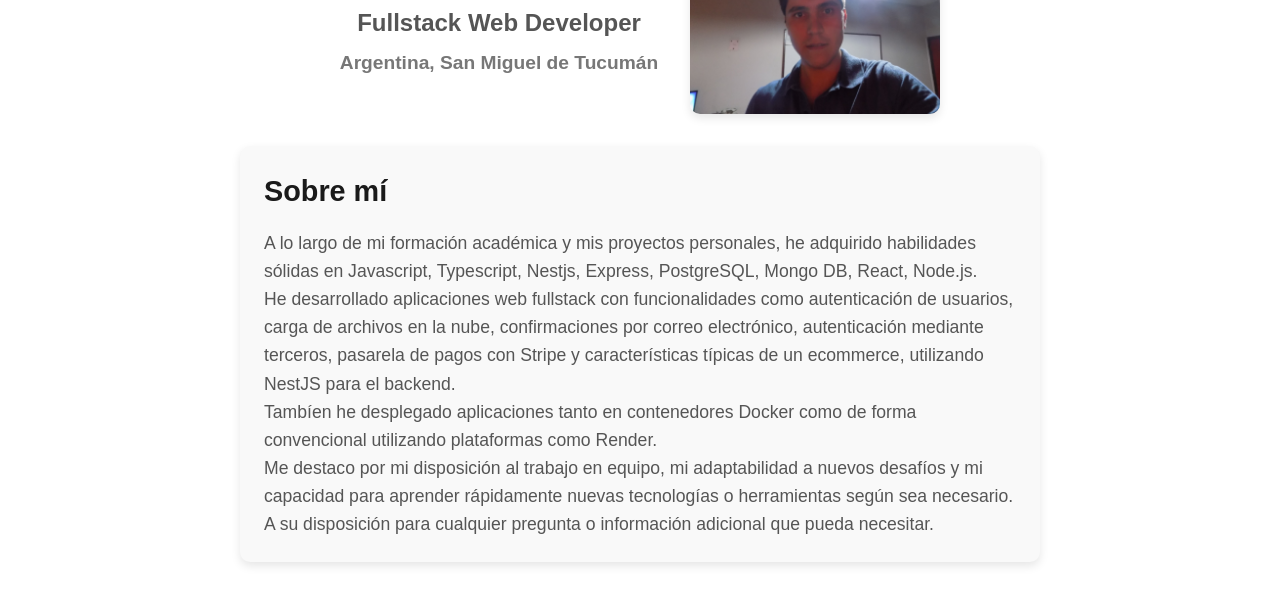
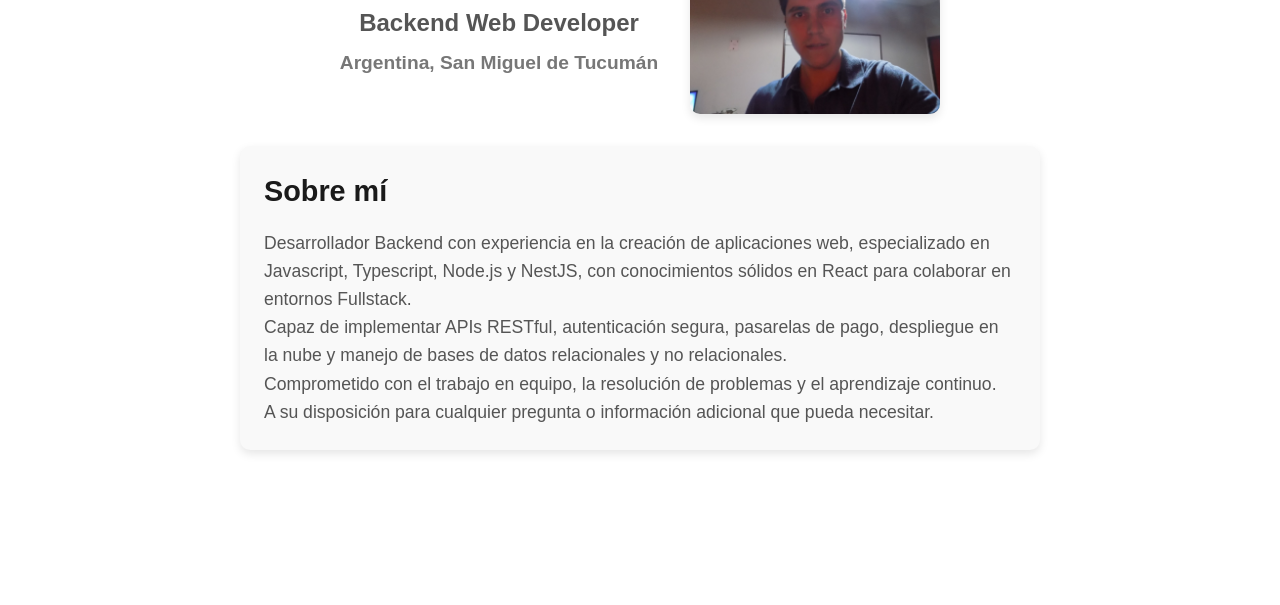
Before and after one commit to augustogalvanb/augustogalvanb.github.io, a website: page index.html in a window 1280 px wide. Shown: the part 173-778 px from the top of the page. Drawn offline with Linux system fonts and the light colour scheme.

Commit message:
Update index.html

```diff
--- a/index.html
+++ b/index.html
@@ -34,7 +34,7 @@
             <section class="intro">
                 <div class="text-content">
                     <h1>Augusto Galván</h1>
-                    <h2>Fullstack Web Developer</h2>
+                    <h2>Backend Web Developer</h2>
                     <h3>Argentina, San Miguel de Tucumán</h3>
                 </div>
                 <img src="./assets/134084754_101324861908185_1936051057121642833_n.jpg" alt="Augusto Galván">
@@ -42,16 +42,13 @@
             <section>
                 <h2>Sobre mí</h2>
                 <p>
-                    A lo largo de mi formación académica y mis proyectos personales, he adquirido habilidades sólidas en
-                    Javascript, Typescript, Nestjs, Express, PostgreSQL, Mongo DB, React, Node.js.
+                    Desarrollador Backend con experiencia en la creación de aplicaciones web, especializado en Javascript, Typescript, Node.js
+                    y NestJS, con conocimientos sólidos en React para colaborar en entornos Fullstack.
                     <br>
-                    He desarrollado aplicaciones web fullstack con funcionalidades como autenticación de usuarios, carga de archivos en la nube,
-                    confirmaciones por correo electrónico, autenticación mediante terceros, pasarela de pagos con Stripe y características típicas de un ecommerce,
-                    utilizando NestJS para el backend.
+                    Capaz de implementar APIs RESTful, autenticación segura, pasarelas de pago,
+                    despliegue en la nube y manejo de bases de datos relacionales y no relacionales.
                     <br>
-                    Tambíen he desplegado aplicaciones tanto en contenedores Docker como de forma convencional utilizando plataformas como Render.
-                    <br>
-                    Me destaco por mi disposición al trabajo en equipo, mi adaptabilidad a nuevos desafíos y mi capacidad para aprender rápidamente nuevas tecnologías o herramientas según sea necesario.
+                    Comprometido con el trabajo en equipo, la resolución de problemas y el aprendizaje continuo.
                     <br>
                     A su disposición para cualquier pregunta o información adicional que pueda necesitar.
                 </p>
```
